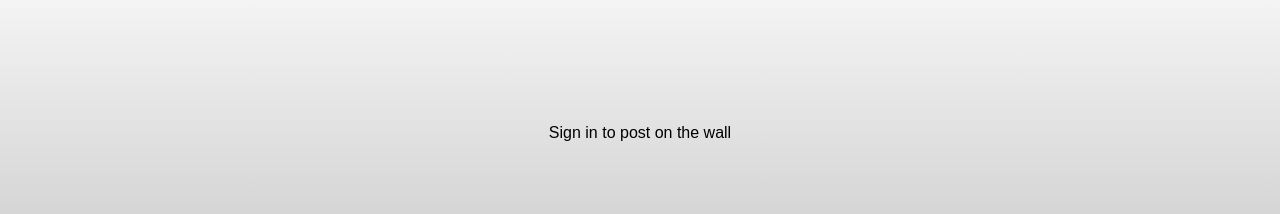
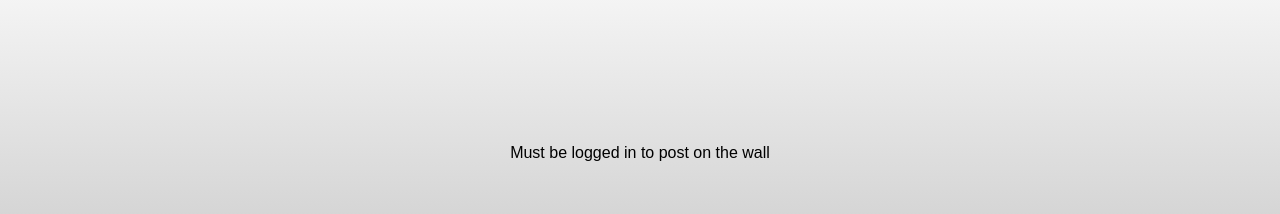
Before and after one commit to AlexiaAcevedo/wall-app, a React (Create React App) app in the folder client/: page / in a window 1280 px wide. Shown: the part 1840-2054 px from the top of the page. Built offline with nearby package versions, Linux system fonts and the light colour scheme; no server answers; a web font is replaced by a local one.

Commit message:
Updated UI of wall component

```diff
--- a/client/src/components/Wall/WallElements.js
+++ b/client/src/components/Wall/WallElements.js
@@ -150,6 +150,12 @@ export const WallP = styled.p`
     font-size: 1rem;
 `
 
+export const WallMessage = styled.p`
+    font-size: 1rem;
+    text-align: center;
+    margin: 40px;
+`
+
 export const PostButton = styled.button`
     border-radius: 50px;
     background: rgb(96, 187, 234);
--- a/client/src/components/Wall/index.js
+++ b/client/src/components/Wall/index.js
@@ -16,7 +16,8 @@ import {
     CardContent,
     FormCard,
     Div,
-    UserIcon
+    UserIcon,
+    WallMessage
 } from './WallElements';
 
 const Wall = (primary) => {
@@ -69,7 +70,7 @@ const Wall = (primary) => {
         let hours  = Math.round(diff/3600000);
         let minutes  = Math.round(diff/60000);
         let statement = "just now";
-        if (hours > 48) {
+        if (hours >= 48) {
             statement = `${days} days ago`;
         } else if (hours > 24) {
             statement = `${days} day ago`;
@@ -93,7 +94,7 @@ const Wall = (primary) => {
                         </FormCard>
                         </WallForm>
                     ) : (
-                        <WallP>Sign in to post on the wall</WallP>
+                        <WallMessage>Must be logged in to post on the wall</WallMessage>
                     )}
                     <FeedWrapper>
                     {posts.map(post => (
```
